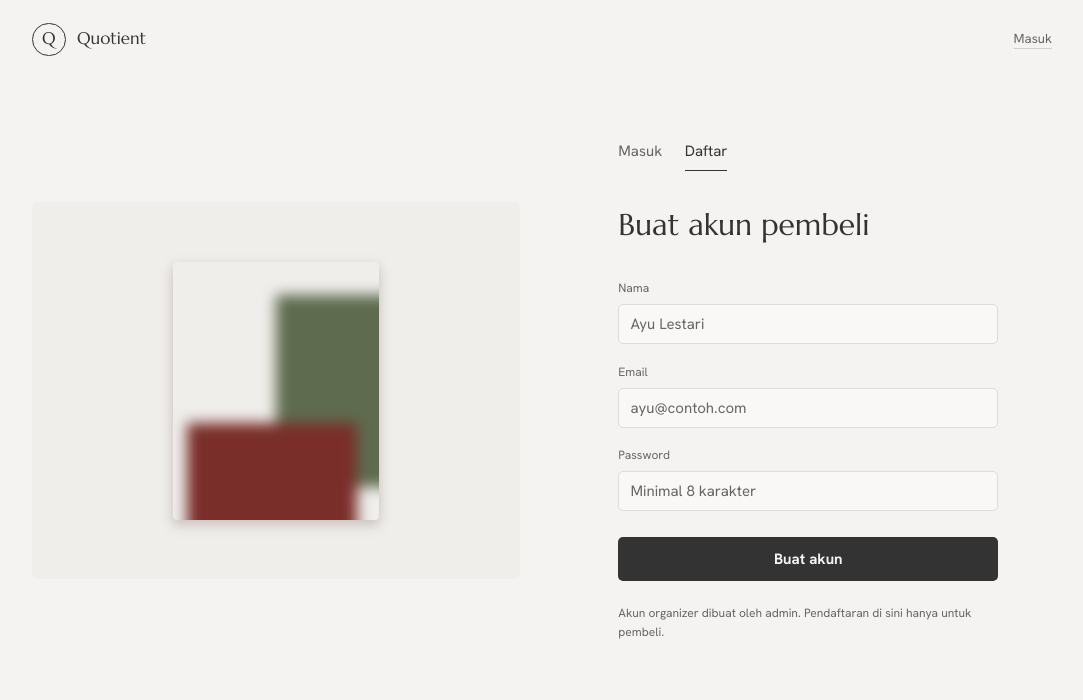
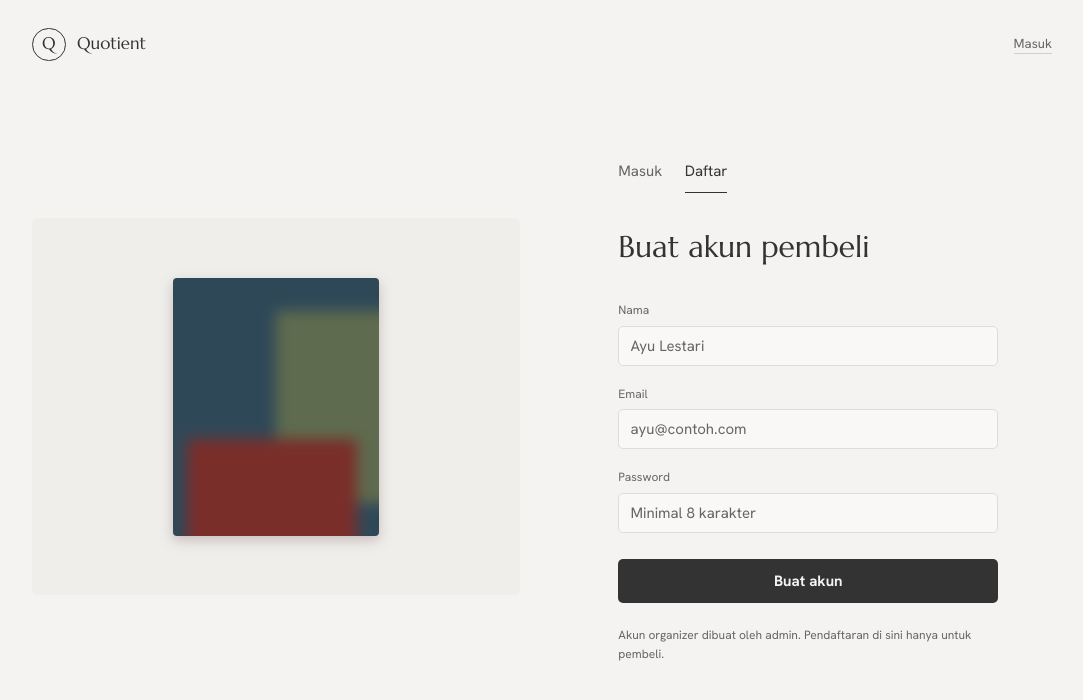
Before and after one commit to Fabverse0/quotient-ticketing, a React (Vite) app in the folder web/: page /daftar in a window 1280 px wide. Shown: the top 700 px of the page, without its empty margins (98-1181 px from the left). Built offline with nearby package versions, Linux system fonts and the light colour scheme.

Commit message:
fix(web): fill the cover and give nav links and tabs 44px tap targets
Found while clicking through with Playwright: the blurred cover showed bare
gaps between its planes, and the nav links and auth tabs were 19 and 32px
tall on a phone. The underline now sits on the label, not the taller box.

```diff
--- a/web/src/components/Cover.tsx
+++ b/web/src/components/Cover.tsx
@@ -16,7 +16,7 @@ export function Cover({ seed, muted = false, className = "" }: { seed: string; m
       aria-hidden="true"
       className={`relative overflow-hidden rounded-cover bg-wall shadow-rest [contain:paint] ${muted ? "opacity-60 grayscale" : ""} ${className}`}
     >
-      <div className="absolute inset-[-12%] blur-(--blur-cover)">
+      <div className="absolute inset-[-12%] blur-(--blur-cover)" style={{ background: pick(3) }}>
         <div className="absolute left-0 top-0 h-1/2 w-3/5" style={{ background: pick(0) }} />
         <div className="absolute right-0 top-[20%] h-3/5 w-1/2" style={{ background: pick(1) }} />
         <div className="absolute bottom-0 left-[15%] h-2/5 w-2/3" style={{ background: pick(2) }} />
--- a/web/src/components/Layout.tsx
+++ b/web/src/components/Layout.tsx
@@ -2,7 +2,7 @@ import { Link, NavLink, Outlet } from "react-router";
 import { useSession } from "../auth/session";
 
 const navLink = ({ isActive }: { isActive: boolean }) =>
-  `link-underline text-sm ${isActive ? "text-ink" : "text-quiet"}`;
+  `inline-flex min-h-(--size-button) items-center text-sm ${isActive ? "text-ink" : "text-quiet"}`;
 
 // Only pages that exist are linked; "Tiket saya" arrives with its page.
 export function Layout() {
@@ -10,7 +10,7 @@ export function Layout() {
   return (
     <div className="flex min-h-dvh flex-col">
       <header className="mx-auto flex w-full max-w-6xl items-center justify-between px-4 py-6 sm:px-8">
-        <Link to="/" className="flex items-center gap-3 text-ink" aria-label="Quotient, ke halaman awal">
+        <Link to="/" className="flex min-h-(--size-button) items-center gap-3 text-ink" aria-label="Quotient, ke halaman awal">
           <span
             aria-hidden="true"
             className="flex size-9 items-center justify-center rounded-full border border-ink font-display text-lg"
@@ -22,24 +22,24 @@ export function Layout() {
         <nav aria-label="Navigasi utama" className="flex items-center gap-5">
           {user?.role === "buyer" && (
             <NavLink to="/" end className={navLink}>
-              Event
+              <span className="link-underline">Event</span>
             </NavLink>
           )}
           {user?.role === "organizer" && (
             <NavLink to="/organizer" className={navLink}>
-              Dashboard
+              <span className="link-underline">Dashboard</span>
             </NavLink>
           )}
           {user ? (
             <>
               <span className="hidden text-sm text-quiet sm:inline">{user.name}</span>
-              <button type="button" onClick={signOut} className="link-underline text-sm text-quiet">
-                Keluar
+              <button type="button" onClick={signOut} className="inline-flex min-h-(--size-button) items-center text-sm text-quiet">
+                <span className="link-underline">Keluar</span>
               </button>
             </>
           ) : (
             <NavLink to="/masuk" className={navLink}>
-              Masuk
+              <span className="link-underline">Masuk</span>
             </NavLink>
           )}
         </nav>
--- a/web/src/pages/AuthPage.tsx
+++ b/web/src/pages/AuthPage.tsx
@@ -25,7 +25,7 @@ function validate(mode: Mode, v: Values): Errors {
 }
 
 const tab = (active: boolean) =>
-  `border-b pb-2 text-body ${active ? "border-ink text-ink" : "border-transparent text-quiet hover:text-ink"}`;
+  `inline-flex min-h-(--size-button) items-center border-b text-body ${active ? "border-ink text-ink" : "border-transparent text-quiet hover:text-ink"}`;
 
 export function AuthPage({ mode }: { mode: Mode }) {
   const { user, signIn } = useSession();
```
Also changed, not shown: 1 other file (tests, documents, lock files or other folders).
